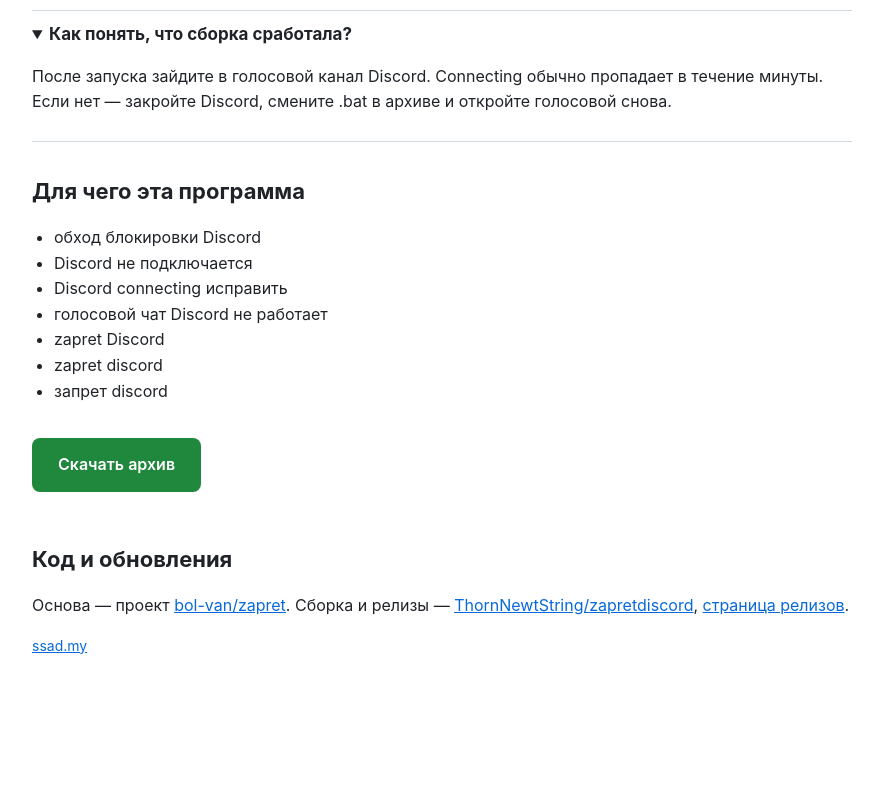
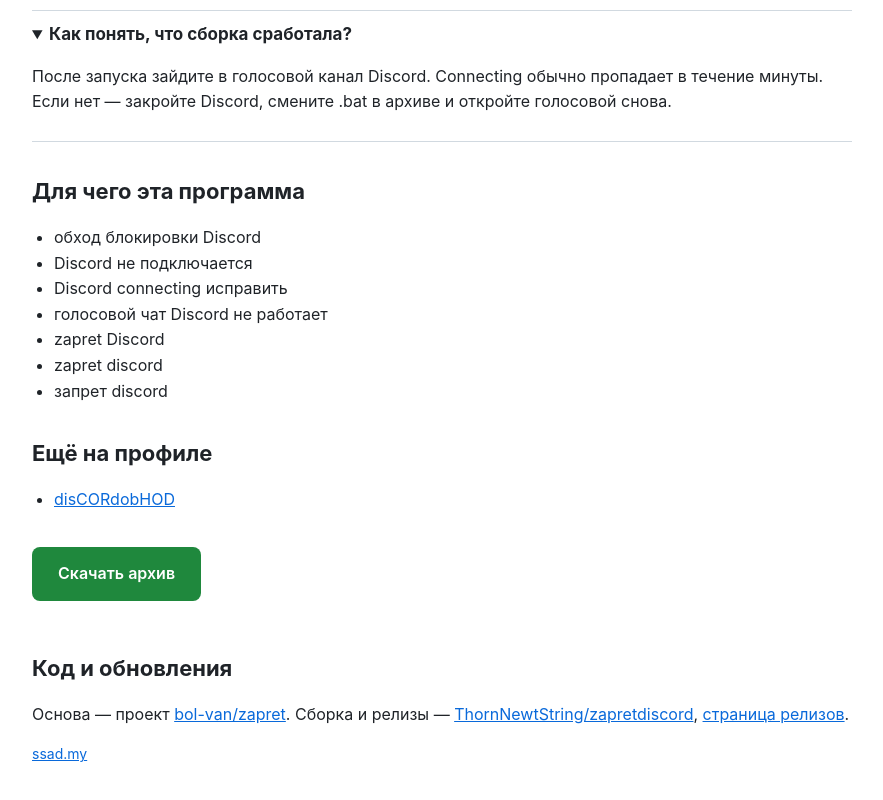
Before and after one commit to ThornNewtString/zapretdiscord, a plain HTML site: page docs/index.html in a window 1280 px wide. Shown: the part 1505-2305 px from the top of the page, without its empty margins (198-1081 px from the left). Before the commit the page ends 2240 px from the top, so only its background shows below. Drawn offline with Linux system fonts and the light colour scheme.

Commit message:
Refresh documentation

```diff
--- a/docs/index.html
+++ b/docs/index.html
@@ -87,6 +87,10 @@
   <h2>Для чего эта программа</h2>
   <ul><li>обход блокировки Discord</li><li>Discord не подключается</li><li>Discord connecting исправить</li><li>голосовой чат Discord не работает</li><li>zapret Discord</li><li>zapret discord</li><li>запрет discord</li></ul>
 
+  <h2>Ещё на профиле</h2>
+  <ul>
+    <li><a href="https://github.com/ThornNewtString/disCORdobHOD">disCORdobHOD</a></li>
+  </ul>
 
 
   <p><a class="cta" href="https://github.com/ThornNewtString/zapretdiscord/releases/latest">Скачать архив</a></p>
```
